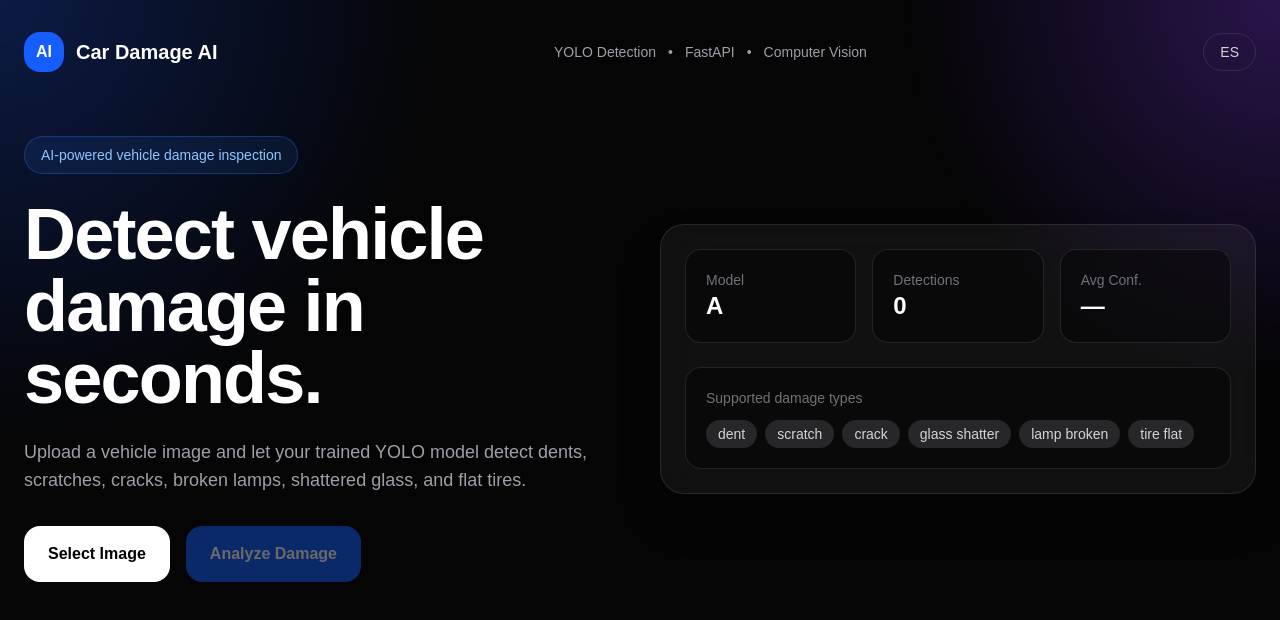
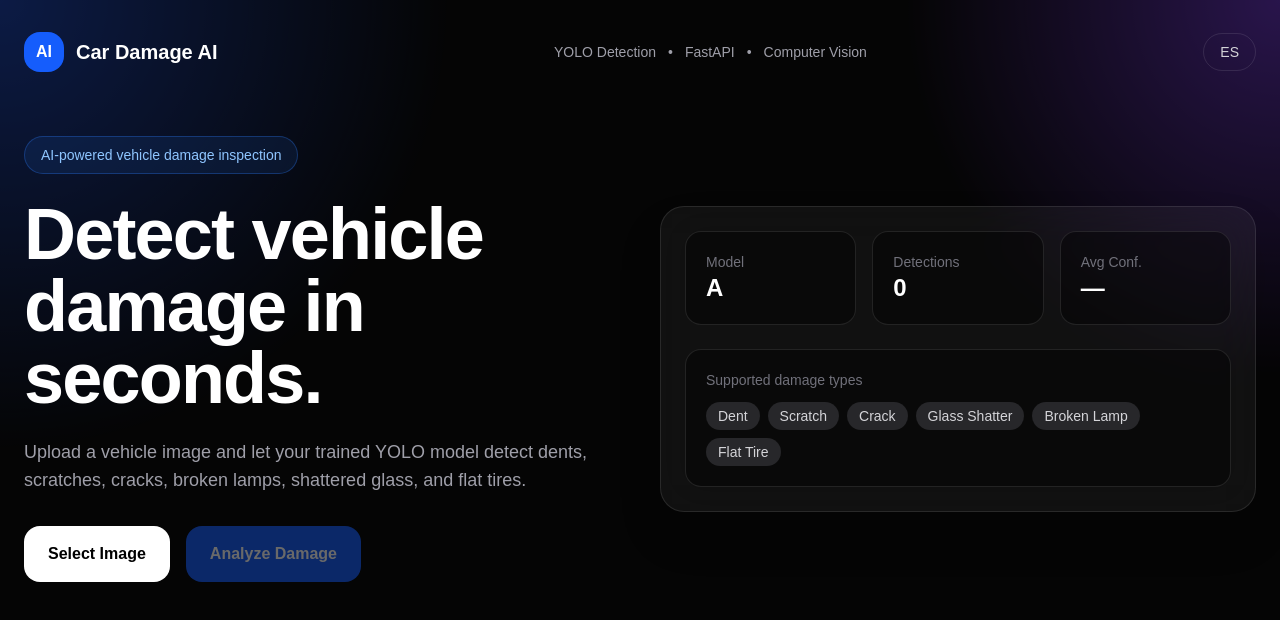
Before and after one commit to Pire1809/car-damage-web, a Next.js app: page / in a window 1280 px wide. Shown: the top 620 px of the page. Built offline with nearby package versions, Linux system fonts and the light colour scheme.

Commit message:
translate damage labels

```diff
--- a/app/page.tsx
+++ b/app/page.tsx
@@ -49,6 +49,8 @@ export default function Home() {
       automatedSummary: "Automated inspection summary",
       manualReview: "Manual review is recommended.",
       nav: ["YOLO Detection", "FastAPI", "Computer Vision"],
+      runAnalysis: "Run analysis to see detections",
+      badge: "AI-powered vehicle damage inspection",
     },
     es: {
       title: "Detecta daños vehiculares en segundos.",
@@ -74,8 +76,36 @@ export default function Home() {
       automatedSummary: "Resumen automático de inspección",
       manualReview: "Se recomienda revisión manual.",
       nav: ["Detección YOLO", "FastAPI", "Visión Computacional"],
+      runAnalysis: "Ejecuta el análisis para ver detecciones",
+      badge: "Inspección vehicular impulsada por IA",
     },
   };
+
+  const damageLabels = {
+    en: {
+      dent: "Dent",
+      scratch: "Scratch",
+      crack: "Crack",
+      glass_shatter: "Glass Shatter",
+      lamp_broken: "Broken Lamp",
+      tire_flat: "Flat Tire",
+    },
+    es: {
+      dent: "Abolladura",
+      scratch: "Rayón",
+      crack: "Grieta",
+      glass_shatter: "Vidrio Quebrado",
+      lamp_broken: "Lámpara Rota",
+      tire_flat: "Llanta Ponchada",
+    },
+  };
+
+  function getDamageLabel(label: string) {
+    return (
+      damageLabels[language][label as keyof typeof damageLabels["en"]] ||
+      label.replace("_", " ")
+    );
+  }
 
   function handleFileChange(e: React.ChangeEvent<HTMLInputElement>) {
     const selected = e.target.files?.[0] || null;
@@ -194,7 +224,7 @@ export default function Home() {
         <section className="grid lg:grid-cols-2 gap-10 items-center mb-12">
           <div>
             <div className="inline-flex mb-6 rounded-full border border-blue-500/30 bg-blue-500/10 px-4 py-2 text-sm text-blue-300">
-              AI-powered vehicle damage inspection
+              {t[language].badge}
             </div>
 
             <h1 className="text-5xl md:text-7xl font-bold tracking-tight mb-6">
@@ -272,7 +302,7 @@ export default function Home() {
                     key={label}
                     className="rounded-full bg-zinc-800 px-3 py-1 text-sm text-zinc-300"
                   >
-                    {label.replace("_", " ")}
+                    {getDamageLabel(label)}
                   </span>
                 ))}
               </div>
@@ -309,7 +339,7 @@ export default function Home() {
                 />
               ) : (
                 <div className="h-[400px] rounded-2xl border border-dashed border-zinc-700 flex items-center justify-center text-zinc-500">
-                  Run analysis to see detections
+                  {t[language].runAnalysis}
                 </div>
               )}
             </div>
@@ -375,7 +405,7 @@ export default function Home() {
                 >
                   <div className="flex justify-between items-center mb-4">
                     <span className="capitalize text-lg font-semibold">
-                      {item.class_name.replace("_", " ")}
+                      {getDamageLabel(item.class_name)}
                     </span>
 
                     <span className="text-blue-400 font-bold">
```
